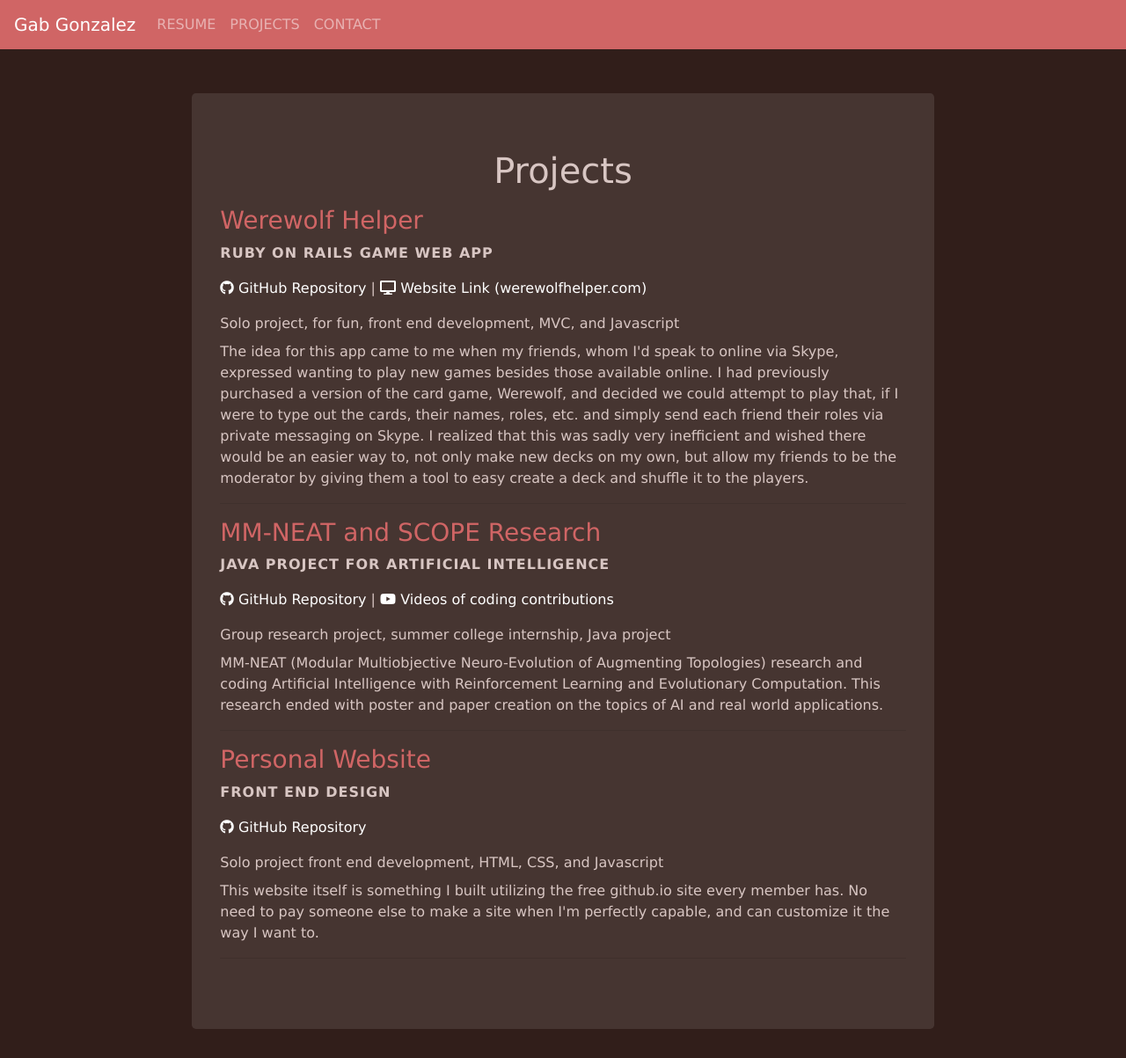
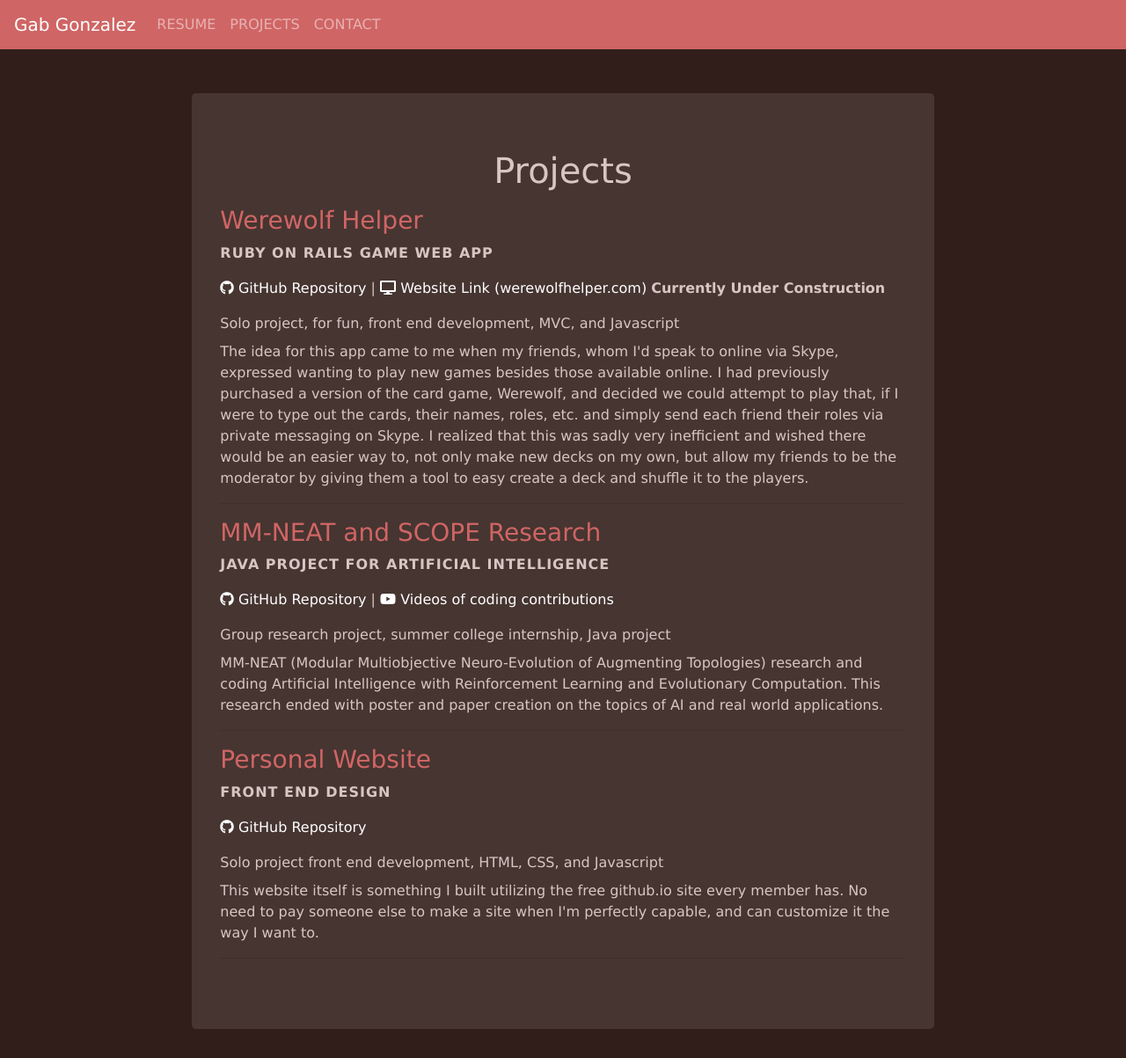
Before and after one commit to Serenamidori/serenamidori.github.io, a Jekyll site: the page built from projects/index.html, in a window 1280 px wide. Shown: the whole page at 88% size. Built offline with Jekyll 4.4.1, drawn with Linux system fonts in a browser that asks for light colours; nearby versions of some CDN libraries.

Commit message:
under construction tag

```diff
--- a/projects/index.html
+++ b/projects/index.html
@@ -8,7 +8,7 @@ title: Gab - Projects
 		<div class="text-left">
             <h3>Werewolf Helper</h3>
             <p><b class="text-uppercase" style="letter-spacing: 1px;">Ruby on Rails Game Web App</b></p>
-			<p><a href="https://github.com/Serenamidori/werewolf-app"><span class="fab fa-github" aria-hidden="true"></span> GitHub Repository</a> | <a href="http://werewolfhelper.com/"><span class="fas fa-desktop" aria-hidden="true"></span> Website Link (werewolfhelper.com)</a></p>
+			<p><a href="https://github.com/Serenamidori/werewolf-app"><span class="fab fa-github" aria-hidden="true"></span> GitHub Repository</a> | <a href="http://werewolfhelper.com/"><span class="fas fa-desktop" aria-hidden="true"></span> Website Link (werewolfhelper.com)</a> <b>Currently Under Construction</b></p>
             <p class="mb-2">Solo project, for fun, front end development, MVC, and Javascript</p>
             <p>The idea for this app came to me when my friends, whom I'd speak to online via Skype, expressed wanting to play new games besides those available online. I had previously purchased a version of the card game, Werewolf, and decided we could attempt to play that, if I were to type out the cards, their names, roles, etc. and simply send each friend their roles via private messaging on Skype. I realized that this was sadly very inefficient and wished there would be an easier way to, not only make new decks on my own, but allow my friends to be the moderator by giving them a tool to easy create a deck and shuffle it to the players.</p>
             <hr>
```
